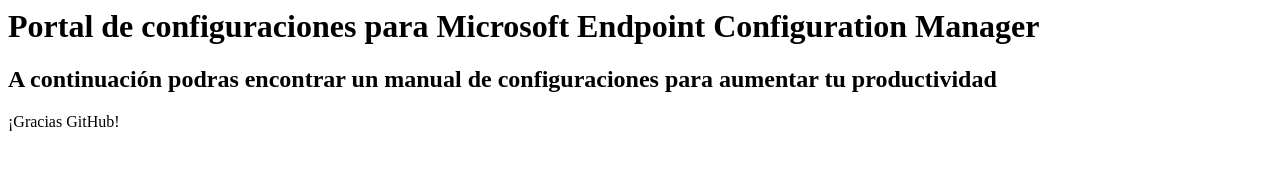
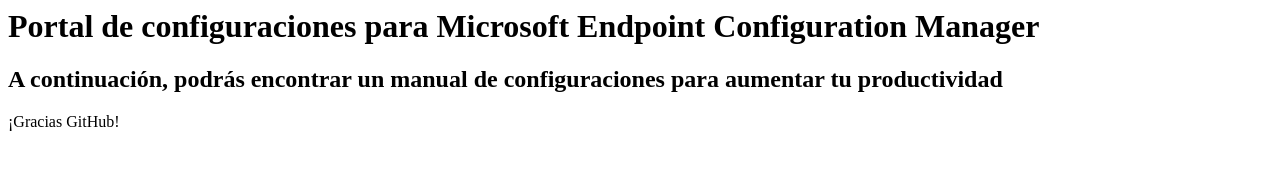
Before and after one commit to erickbn/EndPointCMGRepo, a plain HTML site: page index.html in a window 1280 px wide. Drawn offline with Linux system fonts and the light colour scheme.

Commit message:
Update index.html
Corrección de ortografía

```diff
--- a/index.html
+++ b/index.html
@@ -1,5 +1,5 @@
 <html>
 <h1> Portal de configuraciones para Microsoft Endpoint Configuration Manager </h1>
-  <h2> A continuación podras encontrar un manual de configuraciones para aumentar tu productividad </h2>
+  <h2> A continuación, podrás encontrar un manual de configuraciones para aumentar tu productividad </h2>
 <p>¡Gracias GitHub!</p>
 </html>
```
